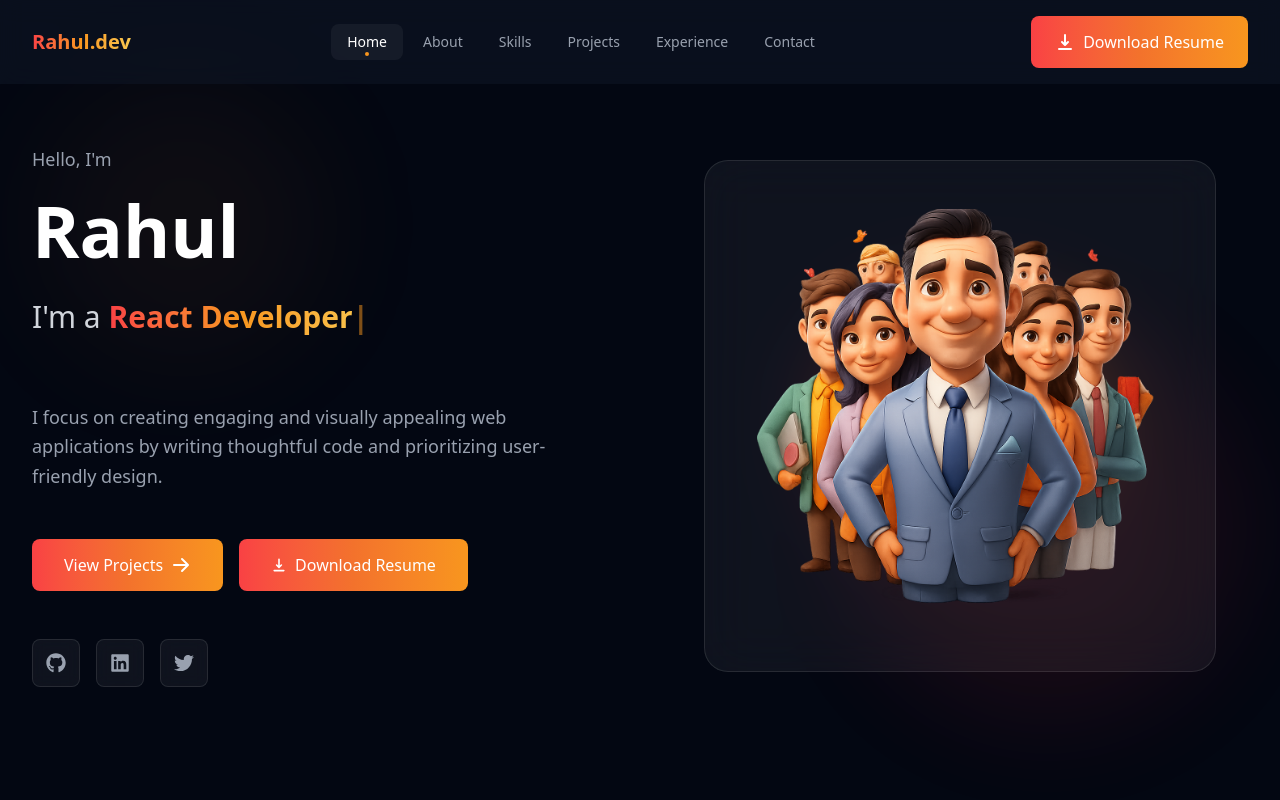
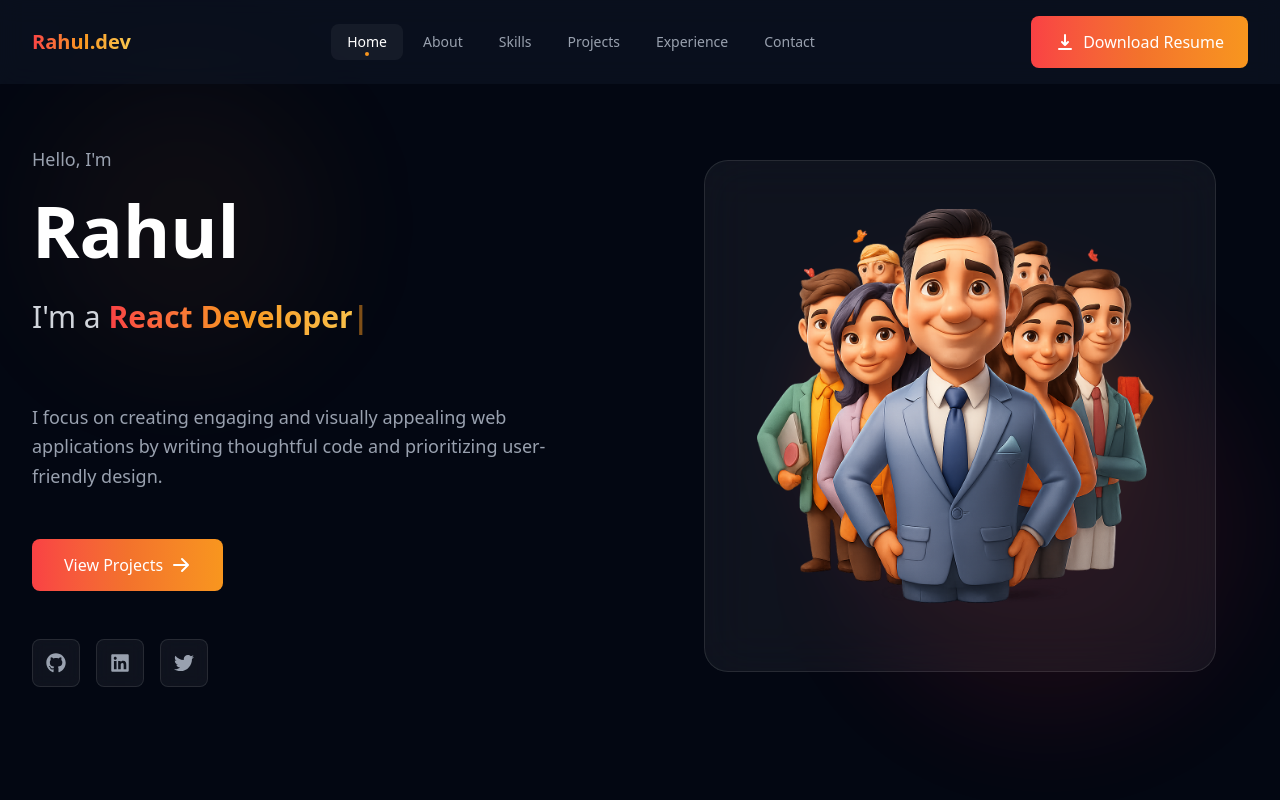
Before and after one commit to rahul-08-10/Portfolio, a Next.js app: page / in a window 1280 px wide. Shown: the top 800 px of the page. Built offline with nearby package versions, Linux system fonts and the light colour scheme.

Commit message:
Remove download link for Resume.docx from Hero component to streamline UI.

```diff
--- a/src/components/Hero.jsx
+++ b/src/components/Hero.jsx
@@ -84,14 +84,6 @@ export default function Hero() {
                 View Projects
                 <HiArrowRight className="w-5 h-5" />
               </button>
-              <a
-                href="/Resume.docx"
-                download="Resume.docx"
-                className="inline-flex items-center gap-2 w-full sm:w-auto justify-center px-6 sm:px-8 py-3 sm:py-3.5 rounded-lg bg-gradient-to-r from-[#F94144] via-[#F3722C] to-[#F8961E] text-white font-medium hover:shadow-lg hover:shadow-[#F8961E]/50 transition-all duration-300 hover:scale-105 active:scale-95 text-sm sm:text-base"
-              >
-                <HiDownload className="w-4 h-4" />
-                Download Resume
-              </a>
             </div>
 
             <div className="flex gap-3 sm:gap-4 pt-4 sm:pt-6 justify-center md:justify-start">
```
